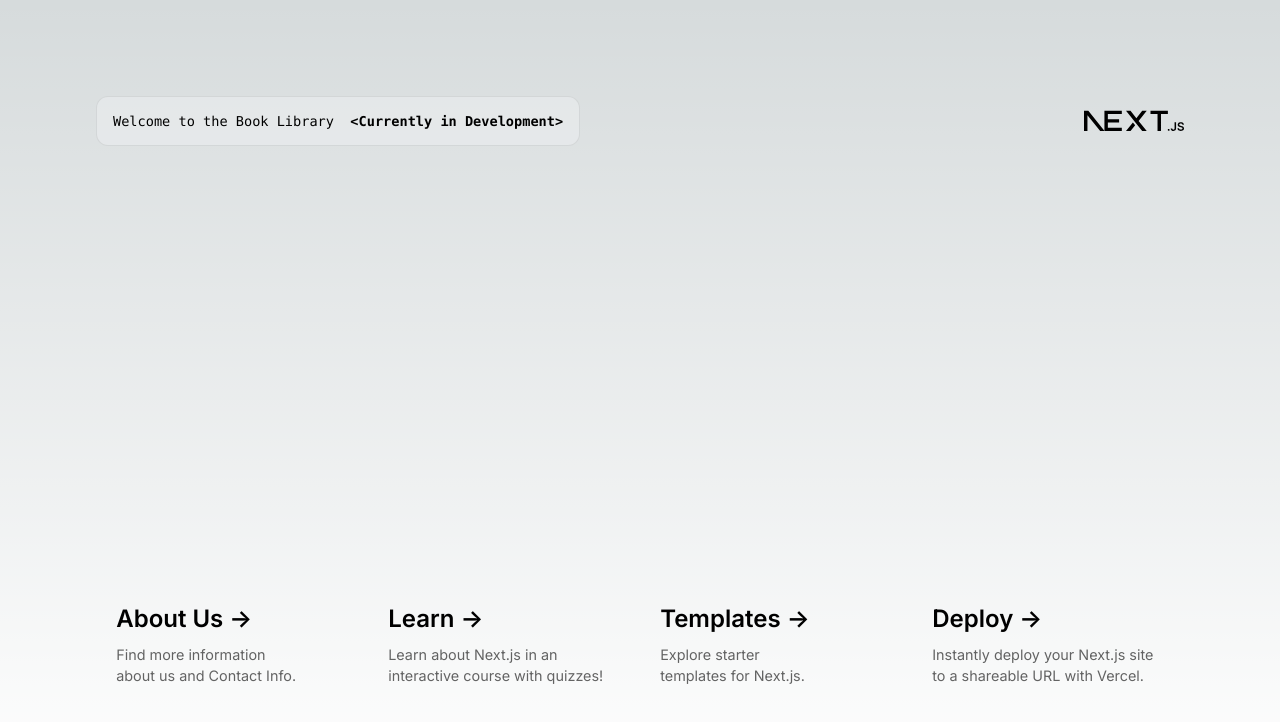
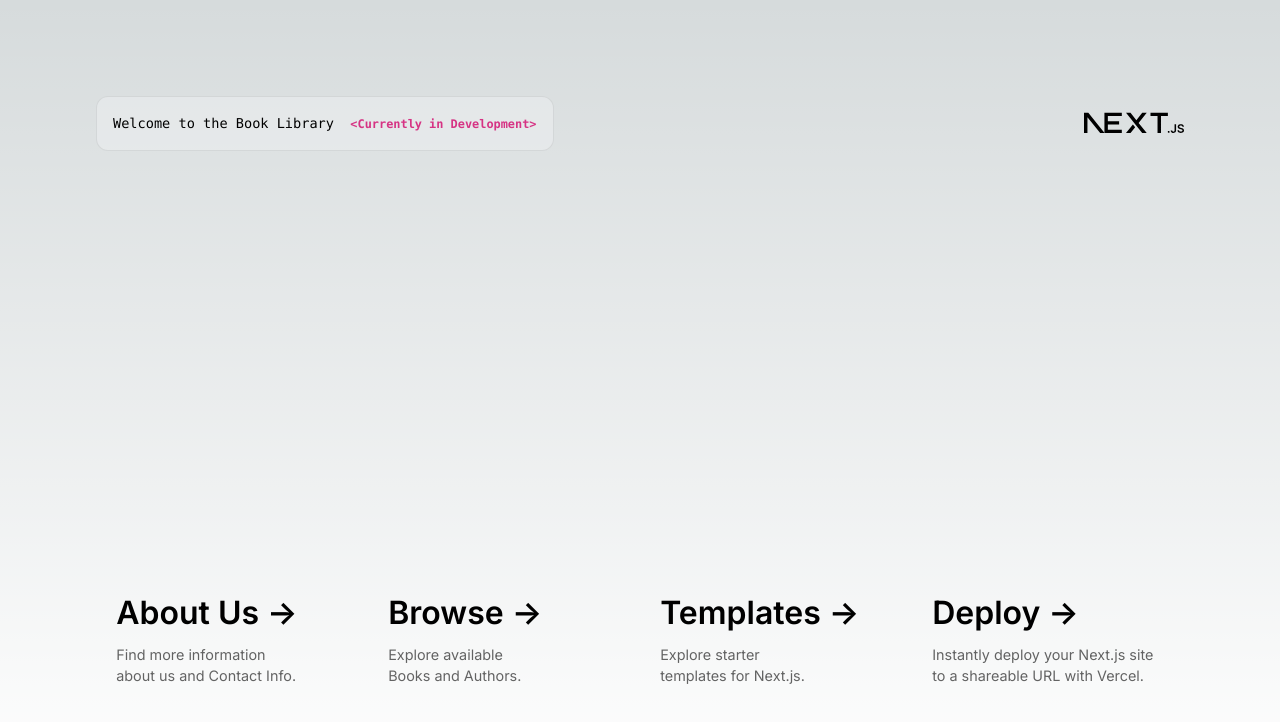
Before and after one commit to updeshxp/SimpleBookLibraryReact, a Next.js app: page / in a window 1280 px wide. Shown: the top 722 px of the page. Built offline with nearby package versions, Linux system fonts and the light colour scheme.

Commit message:
Added About, Browse page and navbar along with ReactBootstrap

```diff
--- a/package.json
+++ b/package.json
@@ -9,9 +9,11 @@
     "lint": "next lint"
   },
   "dependencies": {
+    "bootstrap": "^5.3.3",
     "clsx": "^2.1.0",
     "next": "14.2.1",
     "react": "^18",
+    "react-bootstrap": "^2.10.2",
     "react-dom": "^18"
   },
   "devDependencies": {
--- a/src/app/layout.tsx
+++ b/src/app/layout.tsx
@@ -1,5 +1,6 @@
 import type { Metadata } from "next";
 import { Inter } from "next/font/google";
+import "bootstrap/dist/css/bootstrap.min.css";
 import "@/app/globals.css";
 
 const inter = Inter({ subsets: ["latin"] });
--- a/src/app/page.tsx
+++ b/src/app/page.tsx
@@ -38,17 +38,12 @@ export default function Home() {
           <p>Find more information about us and Contact Info.</p>
         </Link>
 
-        <a
-          href="https://nextjs.org/learn?utm_source=create-next-app&utm_medium=appdir-template&utm_campaign=create-next-app"
-          className={styles.card}
-          target="_blank"
-          rel="noopener noreferrer"
-        >
+        <Link className={styles.card} href="/browse">
           <h2>
-            Learn <span>-&gt;</span>
+            Browse <span>-&gt;</span>
           </h2>
-          <p>Learn about Next.js in an interactive course with&nbsp;quizzes!</p>
-        </a>
+          <p>Explore available Books and Authors.</p>
+        </Link>
 
         <a
           href="https://vercel.com/templates?framework=next.js&utm_source=create-next-app&utm_medium=appdir-template&utm_campaign=create-next-app"
```
Also changed, not shown: src/app/about/page.tsx (+9 -1 lines), src/app/browse/layout.tsx (+11 -6 lines), src/app/browse/sidenav.tsx (+8 -7 lines), 1 other file (tests, documents, lock files or other folders).
